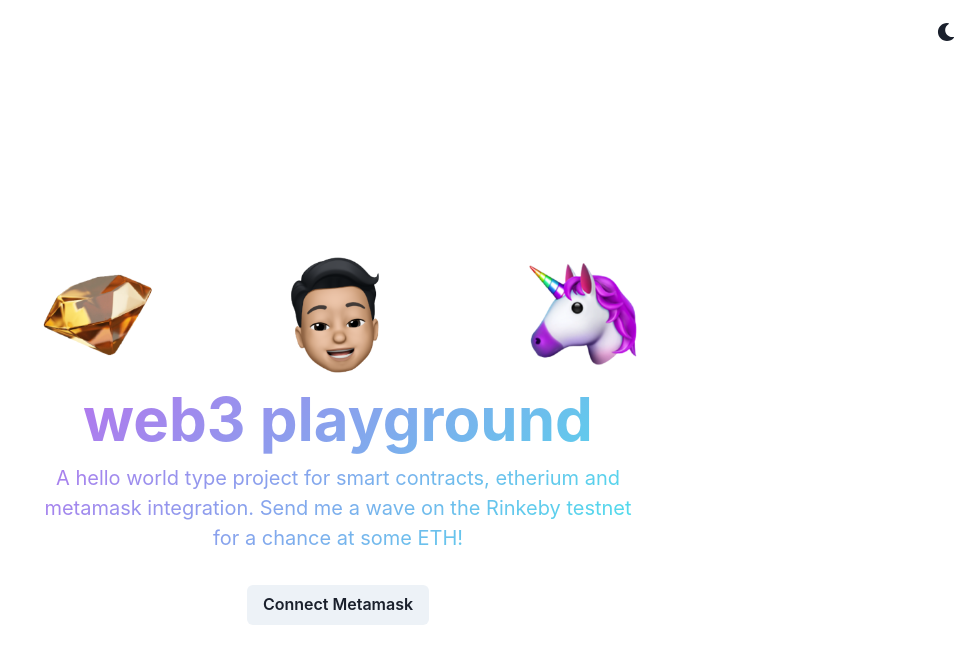
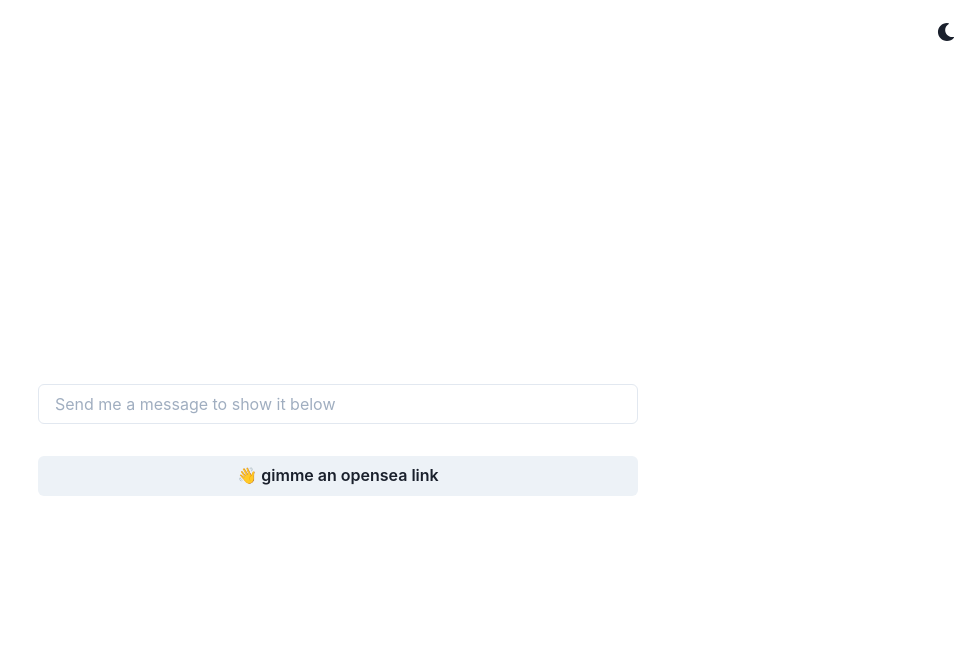
Before and after one commit to albTian/treehacks, a Next.js app in the folder frontend/: page / in a window 1280 px wide. Shown: the top 664 px of the page, without its empty margins (302-1280 px from the left). Built offline with nearby package versions, Linux system fonts and the light colour scheme.

Commit message:
content: added actual working frontend:

```diff
--- a/frontend/src/pages/_document.tsx
+++ b/frontend/src/pages/_document.tsx
@@ -11,7 +11,7 @@
           <meta name="author" content="Albert Tian" />
           <meta
             name="description"
-            content="a web3 playground for my personal projects from buildspace."
+            content="Treehacks 2022 - SaveAs project"
           />
           <link rel="shortcut icon" href="/static/meta/favicon.png" />
 
@@ -21,7 +21,7 @@
           <meta property="og:title" content="web3 playground" />
           <meta
             property="og:description"
-            content="a web3 playground for my personal projects from buildspace."
+            content="Treehacks 2022 - SaveAs project"
           />
           <meta
             property="og:image"
@@ -38,7 +38,7 @@
           <meta name="twitter:title" content="web3 playground" />
           <meta
             name="twitter:description"
-            content="a web3 playground for my personal projects from buildspace."
+            content="Treehacks 2022 - SaveAs project"
           />
           <meta
             name="twitter:image"
--- a/frontend/src/pages/index.tsx
+++ b/frontend/src/pages/index.tsx
@@ -8,97 +8,20 @@
 import Waves from "../components/Waves";
 
 const Index = () => {
-  // API specific
-  const [currentAccount, setCurrentAccount] = useState("");
-  const [waves, setWaves] = useState<any[]>([]);
 
   // Frontend specific
   const [inputMessage, setInputMessage] = useState("");
   const toast = useToast();
   const [isMining, setIsMining] = useState(false);
 
-  const onConnectWallet = async () => {
-    const account = await connectMeta();
-    if (account) {
-      setCurrentAccount(account);
-      updateAllWaves();
-    } else {
-      toast({
-        title: "Make sure you have metamask!",
-        description: "Get the chrome extension to connect your wallet",
-        status: "error",
-        duration: 3000,
-        isClosable: true,
-      });
-    }
-  };
-
-  const updateAllWaves = async () => {
-    const newWaves = await getAllWaves();
-    if (newWaves) {
-      setWaves(newWaves);
-    } else {
-      console.log(`waves is empty or some shit went wrong`);
-    }
-  };
-
-  const onWave = async (_message: string) => {
-    setIsMining(true);
-    const response = await wave(_message);
-    if (response) {
-      toast({
-        title: "Something went wrong...",
-        description: response,
-        status: "error",
-        duration: 3000,
-        isClosable: true,
-      });
-    }
-    updateAllWaves();
-    setIsMining(false);
-  };
-
   const handleChange = (event: any) => setInputMessage(event.target.value);
-
-  // Run on load
-  useEffect(() => {
-    // Can use anything that needs account on startup in onLoad
-    const onLoad = async () => {
-      const account = await checkMetaConnection();
-      if (account && account !== currentAccount) {
-        setCurrentAccount(account);
-        updateAllWaves();
-      }
-    };
-
-    onLoad();
-    // eslint-disable-next-line react-hooks/exhaustive-deps
-  }, []);
-
-  /**
-   * Listen in for emitter events!
-  //  */
-  useEffect(() => {
-    const wavePortalContract = getWaveContract();
-    if (wavePortalContract) {
-      wavePortalContract.on("NewWave", updateAllWaves);
-    }
-
-    return () => {
-      if (wavePortalContract) {
-        wavePortalContract.off("NewWave", updateAllWaves);
-      }
-    };
-  }, []);
 
   return (
     <Container>
       <Head>
-        <title>web3 playground</title>
+        <title>TREEHACKS</title>
       </Head>
-      <Hero />
       {/* Conditionally render connect button */}
-      {currentAccount ? (
         <>
           <Input
             value={inputMessage}
@@ -110,15 +33,11 @@
             type="submit"
             isLoading={isMining}
             loadingText={"mining ..."}
-            onClick={() => onWave(inputMessage)}
+            // onClick={() => onWave(inputMessage)}
           >
-            👋 wave at me!
+            👋 gimme an opensea link
           </Button>
-          <Waves waves={waves} />
         </>
-      ) : (
-        <Button onClick={onConnectWallet}>Connect Metamask</Button>
-      )}
     </Container>
   );
 };
```
Also changed, not shown: 1 other file (tests, documents, lock files or other folders).
